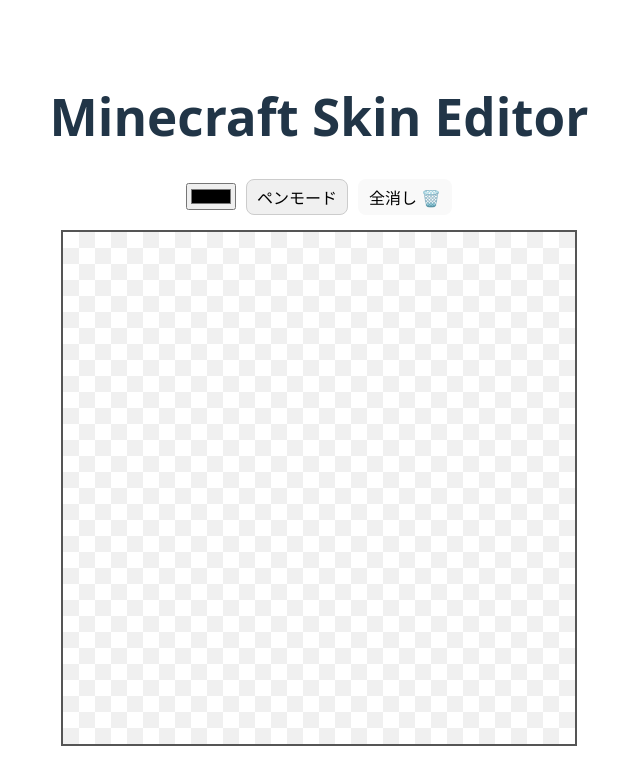
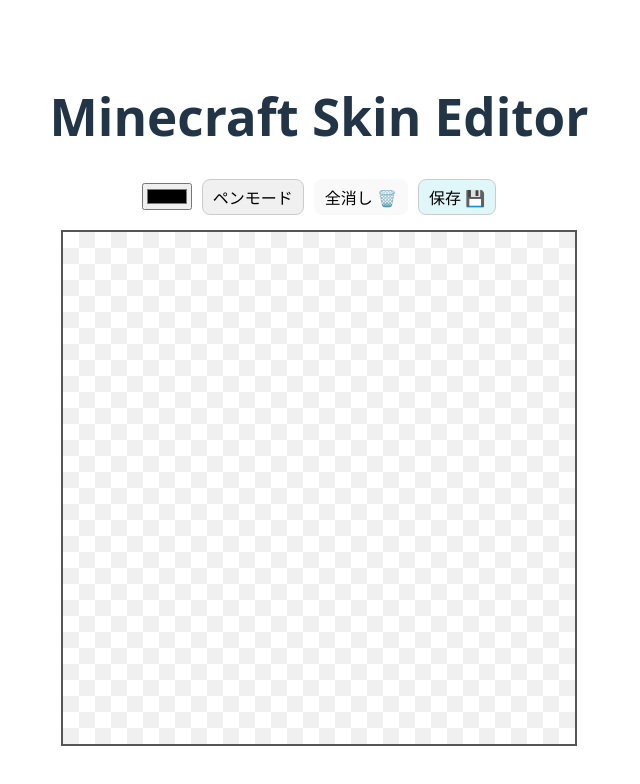
Before and after one commit to ToraMutton/minecraft-skin-editor, a React (Vite) app: page / in a window 1280 px wide. Shown: the top 784 px of the page, without its empty margins (321-961 px from the left). Built offline with nearby package versions, Linux system fonts and the light colour scheme.

Commit message:
feat: add download canvas as png function

```diff
--- a/src/CanvasEditor.tsx
+++ b/src/CanvasEditor.tsx
@@ -41,6 +41,20 @@ export default function CanvasEditor() {
     ctx.clearRect(0, 0, canvas.width, canvas.height);
   };
 
+  const downloadImage = () => {
+    const canvas = canvasRef.current;
+    if (!canvas) return;
+
+    // キャンバスのデータをPNG画像形式のURLに変換
+    const dataUrl = canvas.toDataURL('image/png');
+
+    // 見えないリンクを裏で作り、自動でクリックさせる
+    const link = document.createElement('a');
+    link.download = 'NewSkin.png'; // 保存されるデフォルトのファイル名
+    link.href = dataUrl;
+    link.click();
+  };
+
   return (
     <div style={{ display: 'flex', flexDirection: 'column', alignItems: 'center', gap: '15px' }}>
 
@@ -70,6 +84,19 @@ export default function CanvasEditor() {
         >
           全消し 🗑️
         </button>
+
+        {/* ダウンロードボタン */}
+        <button
+          onClick={downloadImage}
+          style={{
+            padding: '5px 10px',
+            cursor: 'pointer',
+            backgroundColor: '#e0f7fa',
+            border: '1px solid #ccc'
+          }}
+        >
+          保存 💾
+        </button>
       </div>
 
       {/* キャンバス */}
```
